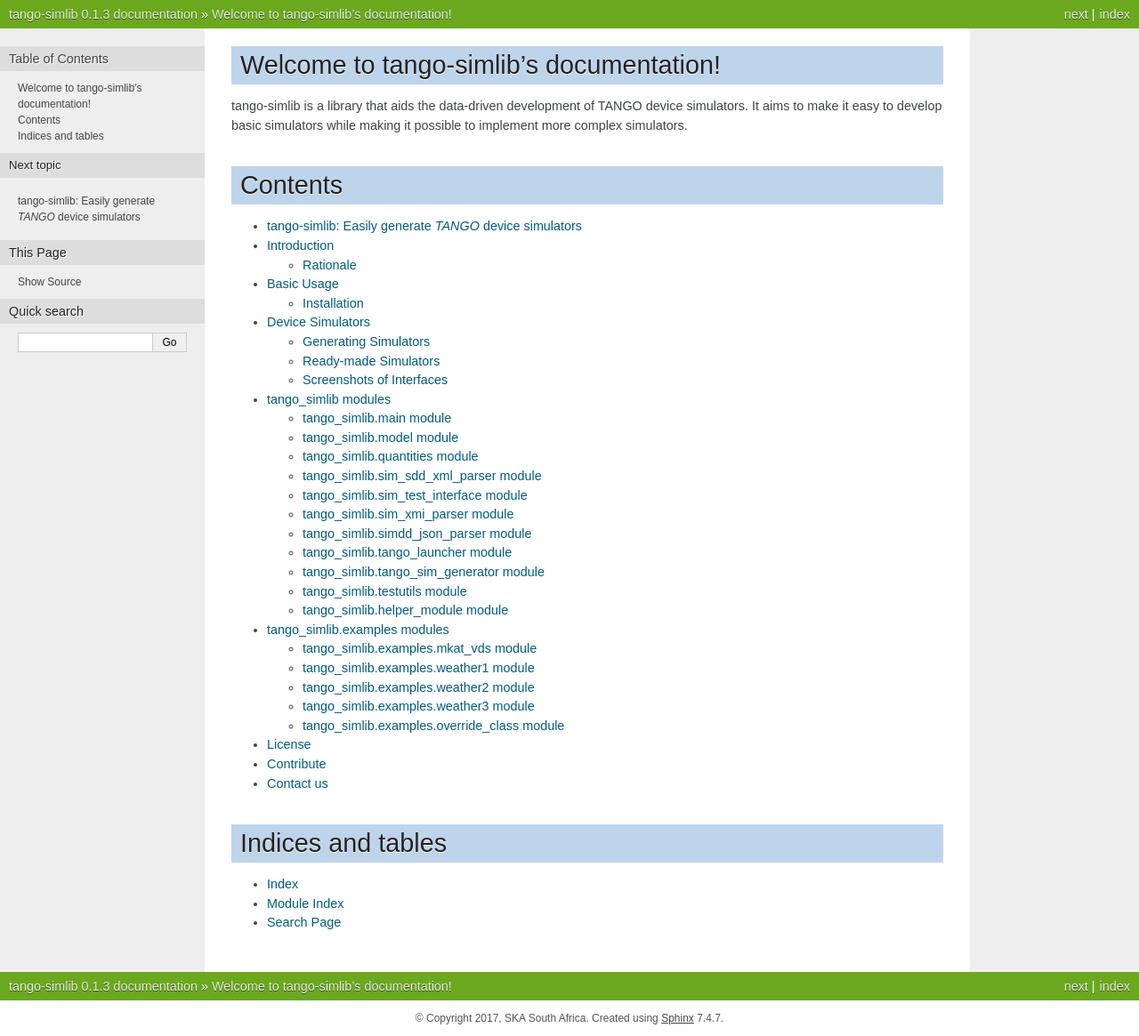
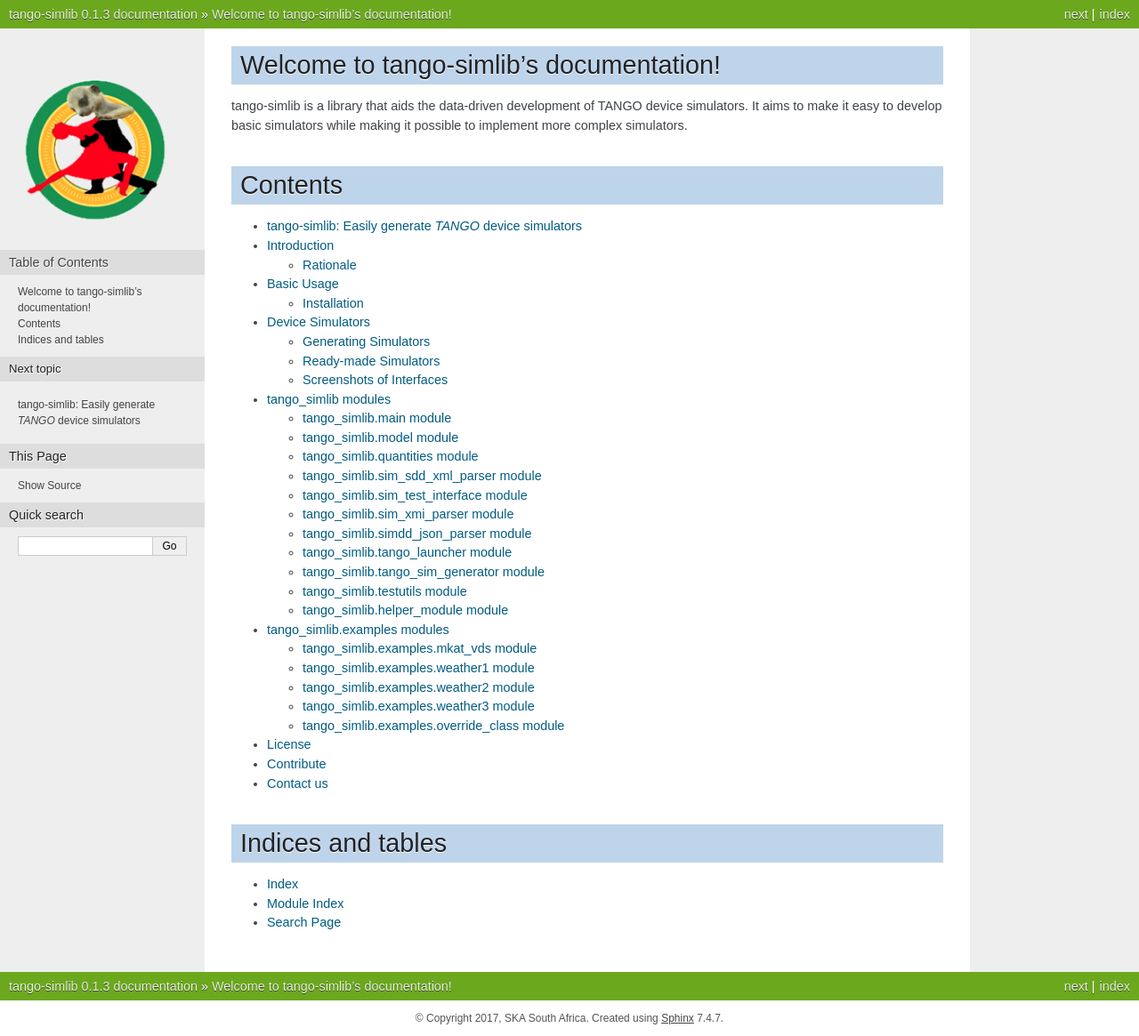
Before and after one commit to ska-sa/tango-simlib, a Sphinx documentation site: the page built from doc/index.rst, in a window 1280 px wide. Shown: the whole page at 89% size. Built offline with Sphinx 7.4.7, drawn with Linux system fonts in a browser that asks for light colours; pages that are not in the unit, such as notebooks, are missing from menus.

Commit message:
Add logo image refs

```diff
--- a/doc/conf.py
+++ b/doc/conf.py
@@ -110,7 +110,7 @@
 # configuration directory) that is the logo of the docs. It is placed at the
 # top of the sidebar; its width should therefore not exceed 200 pixels.
 # Default: None.
-html_logo = 'doc/_static/tango-simlib-logo.png'
+html_logo = '_static/tango-simlib-logo.png'
 
 # Add any paths that contain custom static files (such as style sheets) here,
 # relative to this directory. They are copied after the builtin static files,
@@ -155,7 +155,7 @@
 # The name of an image file (relative to this directory) to place at the top of
 # the title page.
 #
-latex_logo = 'doc/_static/tango-simlib-logo.png'
+latex_logo = '_static/tango-simlib-logo.png'
 
 # -- Options for manual page output ---------------------------------------
 
```
